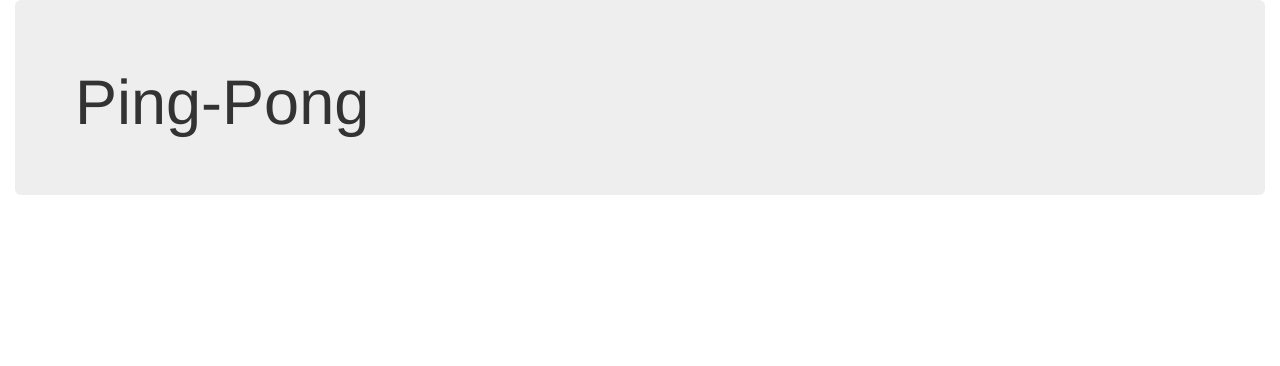
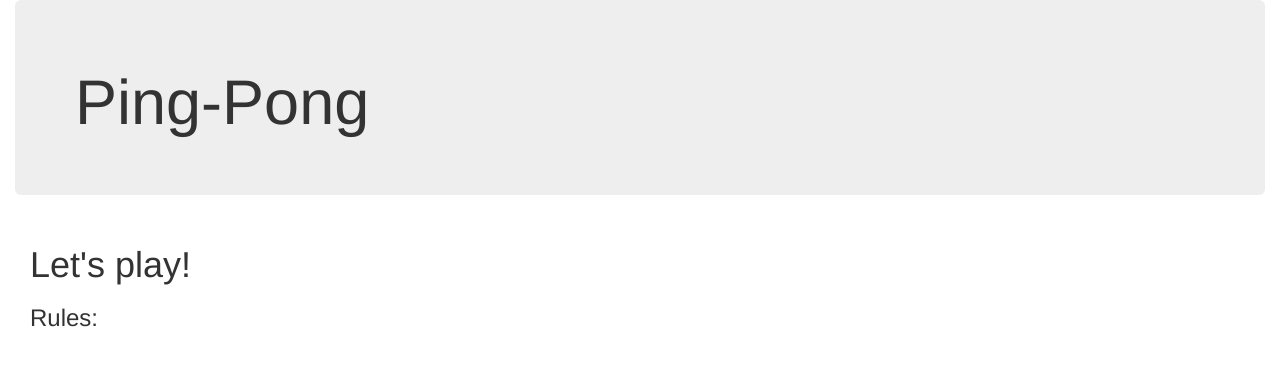
Before and after one commit to Imma7/Ping-Pong, a plain HTML site: page index.html in a window 1280 px wide. Drawn offline with Linux system fonts and the light colour scheme.

Commit message:
Added header Lets Play and rules

```diff
--- a/index.html
+++ b/index.html
@@ -11,7 +11,9 @@
             <h1>Ping-Pong</h1>
         </div>
 
-
+        <div class="container-fluid">
+                <h1>Let's play!</h1>
+                <h3>Rules:</h3>
         </div>
     </div>
 
```
